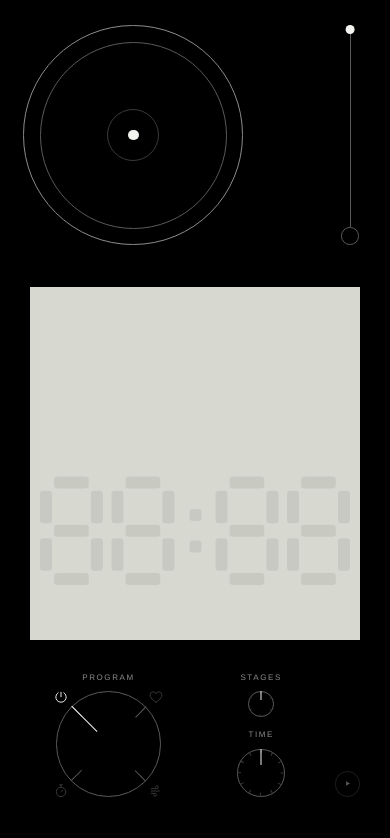
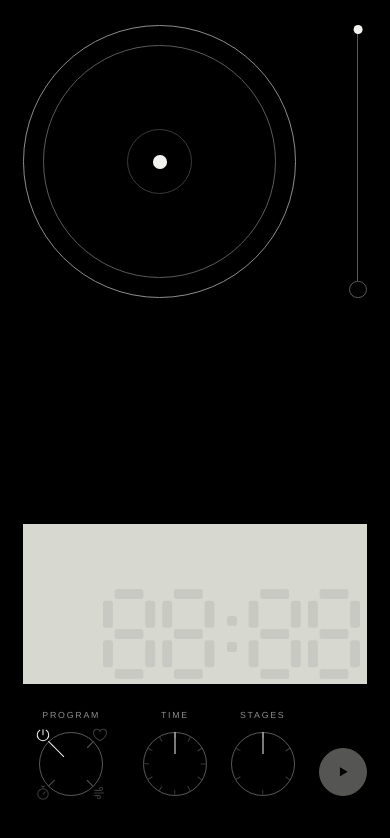
Before and after one commit to jackbush/metty, a plain HTML site: page web-prototype/index.html in a window 390 px wide. Drawn offline with Linux system fonts and the light colour scheme.

Commit message:
better mobile

```diff
--- a/web-prototype/index.html
+++ b/web-prototype/index.html
@@ -74,6 +74,7 @@
          dial it names; time is the bigger of the two. -->
     <div class="group" id="group-stack">
       <div class="stack">
+        <div class="pair" id="pair-stages">
           <span class="mini-name">STAGES</span>
           <div class="dial stages-dial" id="dial-stages" tabindex="0" role="slider"
                aria-label="Stages">
@@ -81,12 +82,15 @@
             <div class="ticks"></div>
             <div class="dial-pointer"></div>
           </div>
+        </div>
+        <div class="pair" id="pair-time">
           <span class="mini-name">TIME</span>
           <div class="dial time-dial" id="dial-time" tabindex="0" role="slider"
                aria-label="Segment time">
             <div class="dial-face"></div>
             <div class="ticks"></div>
             <div class="dial-pointer"></div>
+          </div>
         </div>
       </div>
     </div>
--- a/web-prototype/style.css
+++ b/web-prototype/style.css
@@ -2,7 +2,7 @@
    Braun-style: black ground, white geometry, no gradients and
    no shadows. Depth is carried by line weight and spacing only.
    Desktop (>768px): pinned to a centred square deck.
-   Mobile: bowl / screen / controls in vertical thirds.
+   Mobile: bowl above; display and control band at the bottom.
    ───────────────────────────────────────────────────────── */
 
 :root{
@@ -254,11 +254,12 @@ html,body{
   height: var(--dial);
   justify-content: flex-start;
 }
-.stack .mini-name{ margin-bottom: calc(var(--label) * 1.2); }
-.stack .dial + .mini-name{ margin-top: calc(var(--label) * 1.8); }
+.pair{ display:flex; flex-direction:column; align-items:center; }
+.pair .mini-name{ margin-bottom: calc(var(--label) * 1.2); }
+.pair + .pair{ margin-top: calc(var(--label) * 1.8); }
 /* The stack box is the screen's box, so the first dial's top edge meets
    the top of the display; its label hangs in the air above the line. */
-.stack .mini-name:first-child{ margin-top: calc(var(--label) * -2.2); }
+.stack > .pair:first-child .mini-name{ margin-top: calc(var(--label) * -2.2); }
 .stack-play{ justify-content: flex-end; }
 
 /* ── Screen ──────────────────────────────────────────────── */
@@ -292,50 +293,110 @@ html,body{
 
 /* ── Play ────────────────────────────────────────────────── */
 .btn{
-  /* Matched to the stages dial, the smallest of the round controls. */
+  /* Matched to the stages dial, the smallest of the round controls.
+     The one filled control on the deck: white face, black glyph. */
   width: var(--dial-stages); height: var(--dial-stages);
   border-radius:50%;
-  border:1px solid var(--hair);
-  background: transparent;
-  color: var(--white);
+  border:1px solid var(--white);
+  background: var(--white);
+  color: var(--deck);
   cursor:pointer;
   display:grid; place-items:center;
   flex:none;
-  transition: border-color .15s ease;
+  transition: opacity .15s ease;
 }
-.btn:hover:not([disabled]){ border-color: var(--white); }
+.btn:hover:not([disabled]){ opacity:.85; }
 .btn[disabled]{ opacity:.35; cursor:not-allowed; }
 .btn svg{ width:38%; height:38%; fill: currentColor; }
 
-/* ── Mobile: vertical thirds ─────────────────────────────── */
+/* ── Mobile: bowl above, then display and control band ───────
+   The display and the band below it are both --band tall and both
+   anchored to the bottom edge; the bowl takes whatever is left.
+   The band is one row — program, time, stages, play — with a fixed
+   24px gutter; the dials take whatever width is left over.
+   ───────────────────────────────────────────────────────── */
 @media (max-width: 768px){
   :root{
-    --bowl-size: min(70vw, 26vh);
-    --dial: min(15vh, 27vw);
+    --band: 160px;
+    --edge: 6vw;
+    --gutter: 24px;
+    --play: 48px;
+    /* The three dials take whatever the play button and the gutters
+       leave: the program wrapper is 1.5 dials wide, the other two are
+       one each, so the row is 3.5 dials plus the fixed parts. */
+    --ctl: min(
+      calc((100vw - var(--edge) * 2 - var(--play) - var(--gutter) * 3) / 3.5),
+      calc(var(--band) * 0.6)
+    );
+    --dial: var(--ctl);
+    --dial-time: var(--ctl);
+    --dial-stages: var(--ctl);
+    --label:  .55rem;
+    --plabel: .55rem;
+    /* Whatever the two bottom bands leave. */
+    --bowl-size: min(70vw, calc(100vh - var(--band) * 2 - 8vh));
   }
 
-  #bowl-zone{ top: 3vh; left: 6vw; }
-  #striker{ top: 3vh; right: 8vw; height: var(--bowl-size); }
+  #bowl-zone{ top: 3vh; left: var(--edge); }
+  #striker{ top: 3vh; right: var(--edge); height: var(--bowl-size); }
 
   #controls{
-    top: 34vh;
-    bottom: 2.5vh;
-    display: grid;
-    grid-template-columns: auto 1fr auto;
-    grid-template-rows: 1fr auto;
-    gap: 3vh 4vw;
+    top: auto;
+    left: 0; right: 0;
+    bottom: 0;
+    height: var(--band);
+    padding: 0 var(--edge);
+    display: flex;
     align-items: center;
+    justify-content: space-between;
+    gap: var(--gutter);
   }
-  #group-screen{ grid-column: 1 / -1; grid-row: 1; align-self: stretch; }
+
+  /* The stack is a desktop arrangement: on mobile its two dials join
+     the band as columns of their own. */
+  #group-stack, .stack{ display: contents; }
+  .pair + .pair{ margin-top: 0; }
+  /* Each label is lifted out of the flow so a column's box is its dial
+     alone: with the boxes centred in the band, every dial lands on the
+     same centre line whether or not it is named. PROGRAM already floats
+     this way inside its wrapper, at the same height above the rim. */
+  .pair{ position: relative; }
+  .pair .mini-name{
+    position: absolute;
+    left: 50%;
+    bottom: calc(100% + var(--label) * 1.4);
+    transform: translateX(-50%);
+    margin: 0;
+    white-space: nowrap;
+  }
+
+  /* TIME comes after STAGES in the DOM; the band reads left to right. */
+  #group-program{ order: 1; }
+  #pair-time   { order: 2; }
+  #pair-stages { order: 3; }
+  #group-play  { order: 4; }
+
+  /* The play button keeps a fixed 48px and sits on the dials' bottom
+     line: everything is centred in the band, so dropping it by half
+     the difference in size puts the two bottom edges together. */
+  .btn{ width: var(--play); height: var(--play); }
+  #group-play{ margin-top: calc(var(--ctl) - var(--play)); }
+
+  /* The display rides directly on top of the band, same height. */
+  #group-screen{
+    position: absolute;
+    left: var(--edge); right: var(--edge);
+    bottom: 100%;
+    height: var(--band);
+  }
   #screen{ height: 100%; }
-  #group-program{ grid-column: 1; grid-row: 2; justify-self: start; }
-  #group-stack  { grid-column: 2; grid-row: 2; justify-self: center; }
-  #group-play   { grid-column: 3; grid-row: 2; justify-self: end; }
 
   .prog-wrap{
     width: calc(var(--dial) * 1.5);
     height: calc(var(--dial) * 1.5);
   }
+  /* PROGRAM sits on the same line as the other three labels. */
+  .prog-name{ bottom: calc(83.333% + var(--label) * 1.4); }
 }
 
 /* ── Desktop: square deck ────────────────────────────────────
```
Lines whose indentation alone changed are shown as unchanged.
